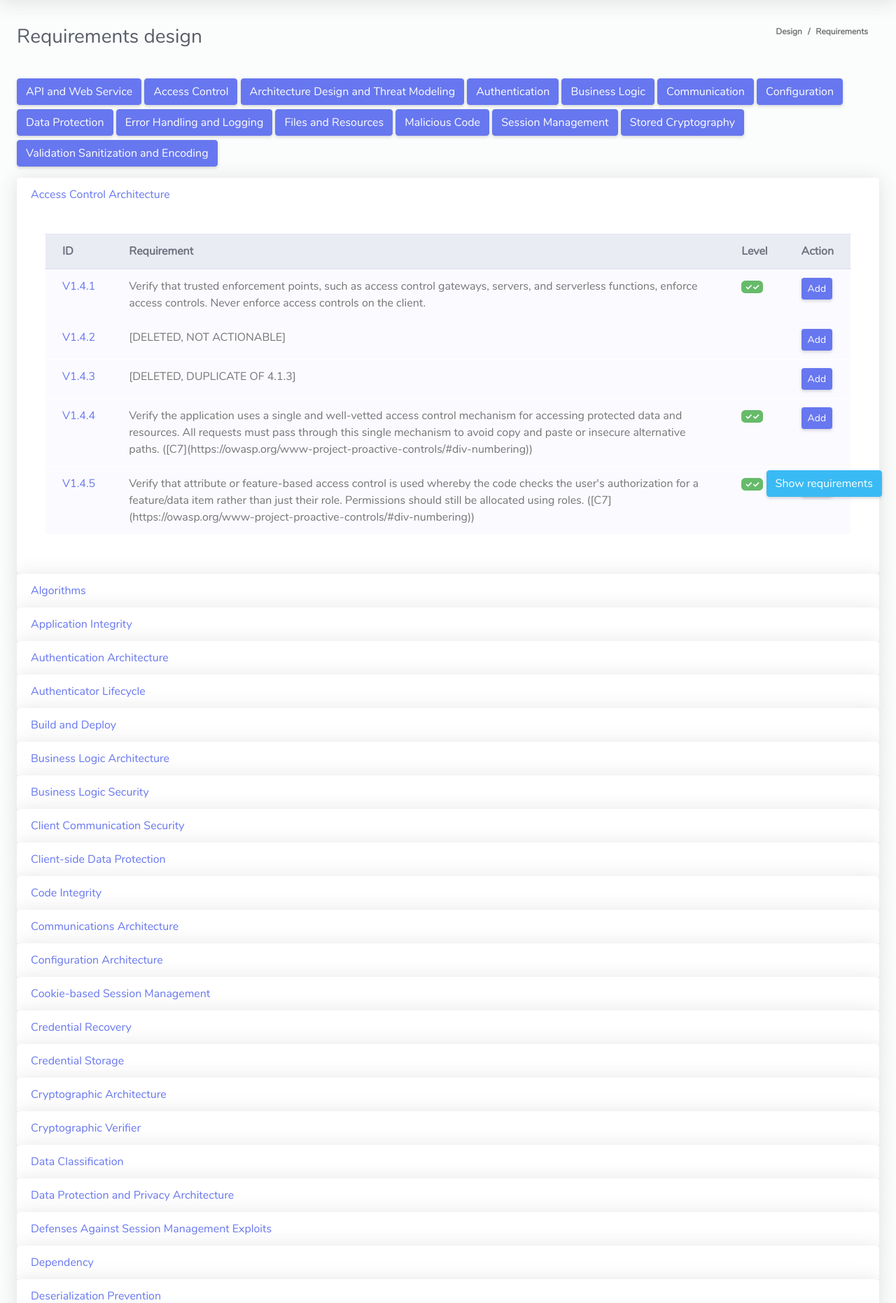
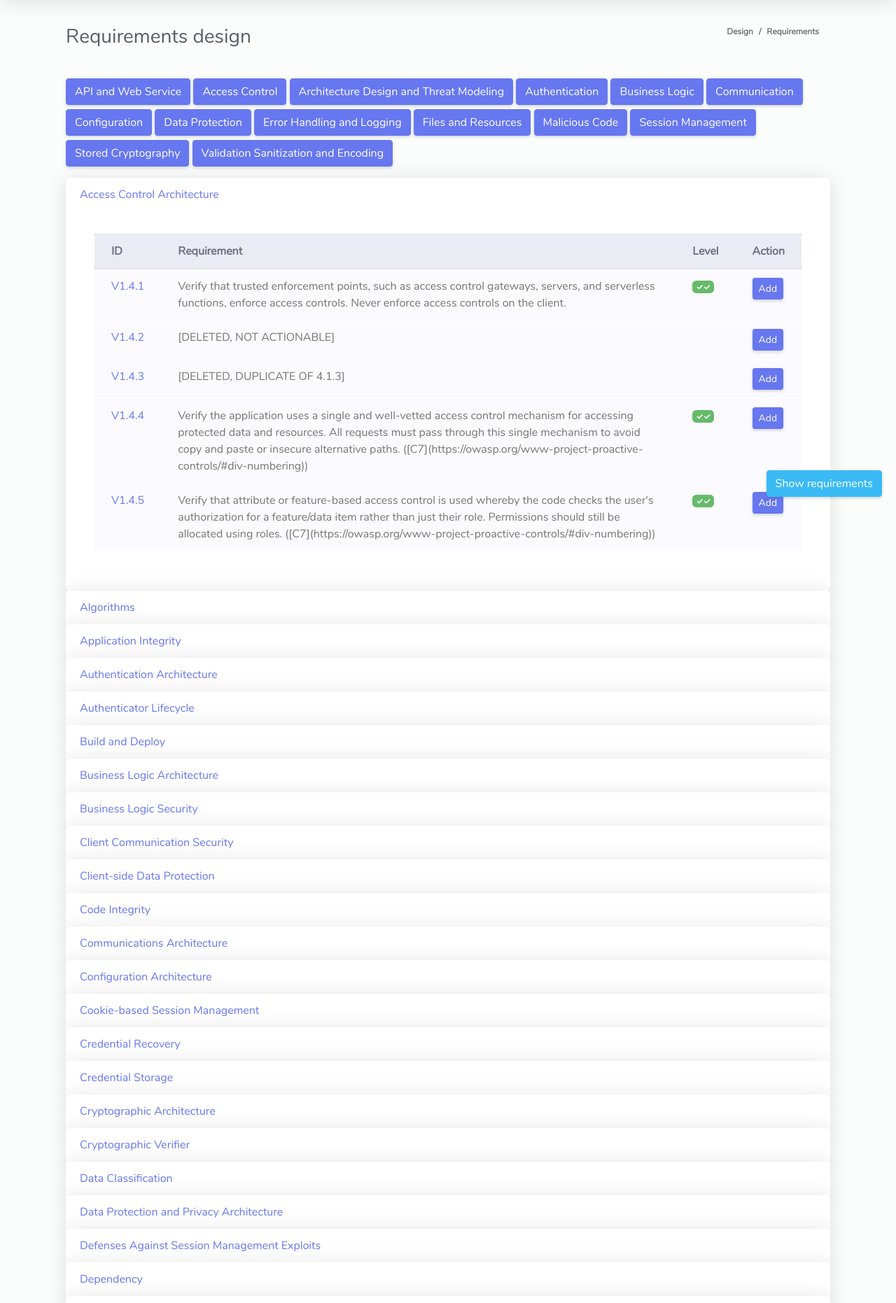
Before and after one commit to Security-Knowledge-Framework/SKF-requirements-tool, a Flask app: page / in a window 1280 px wide. Shown: the part 70-1932 px from the top of the page at 70% size. Run offline with Flask 3, Linux system fonts and the light colour scheme; some libraries are stand-ins or nearby versions.

Commit message:
Use boostrap container instead of container-fluid to improve readability

```diff
--- a/app/templates/index.html
+++ b/app/templates/index.html
@@ -1,7 +1,6 @@
 {% include 'header.html' %}
 
-<!-- Container Fluid -->
-<div class="container-fluid" id="container-wrapper">
+<div class="container" id="container-wrapper">
     <div class="d-sm-flex align-items-center justify-content-between mb-4">
         <h1 class="h3 mb-0 text-gray-800">Requirements design</h1>
         <ol class="breadcrumb">
```
